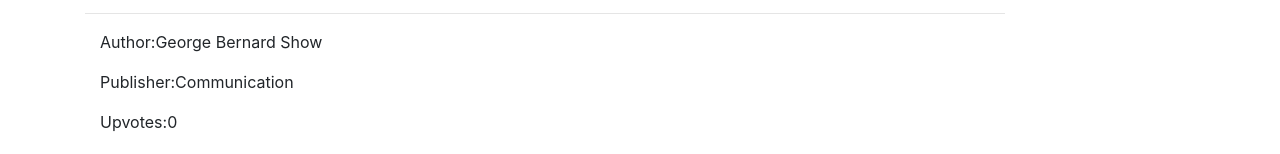
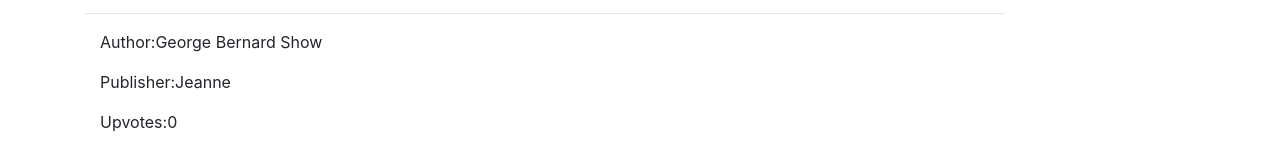
Before and after one commit to njoanc/Projects, an Angular app: page / in a window 1280 px wide. Shown: the part 379-533 px from the top of the page. Built offline with nearby package versions, Linux system fonts and the light colour scheme.

Commit message:
changes in publisher name

```diff
--- a/src/app/project/project.component.ts
+++ b/src/app/project/project.component.ts
@@ -8,11 +8,11 @@ import { Project } from '../project';
 export class ProjectComponent implements OnInit {
 	projects = [
 		new Project(
-			'Communication',
+			'Jeanne',
 			'George Bernard Show',
 			'The single biggest problem in communication is the illusion that it has taken place.'
 		),
-		new Project('Women', 'Anna Held', 'A woman should be like a single flower, not a whole bouquet.')
+		new Project('Aline', 'Anna Held', 'A woman should be like a single flower, not a whole bouquet.')
 	];
 	number: number;
 	number1: number;
```
